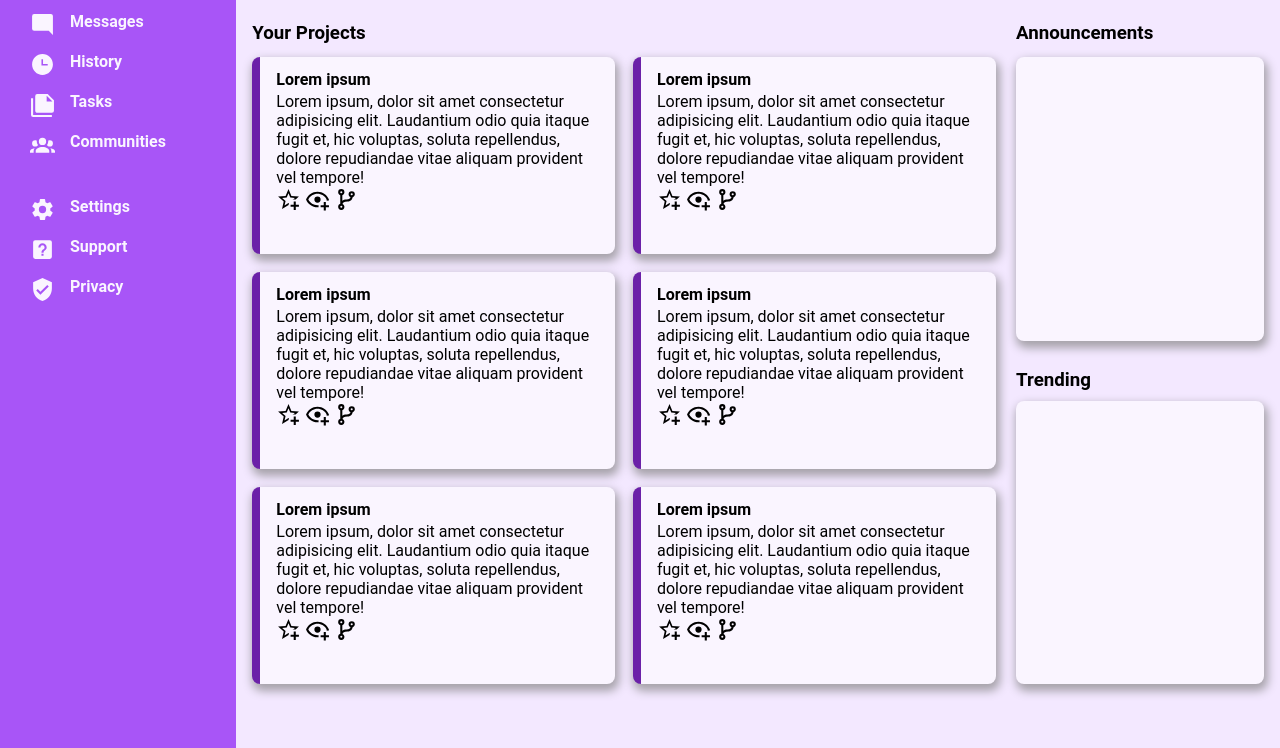
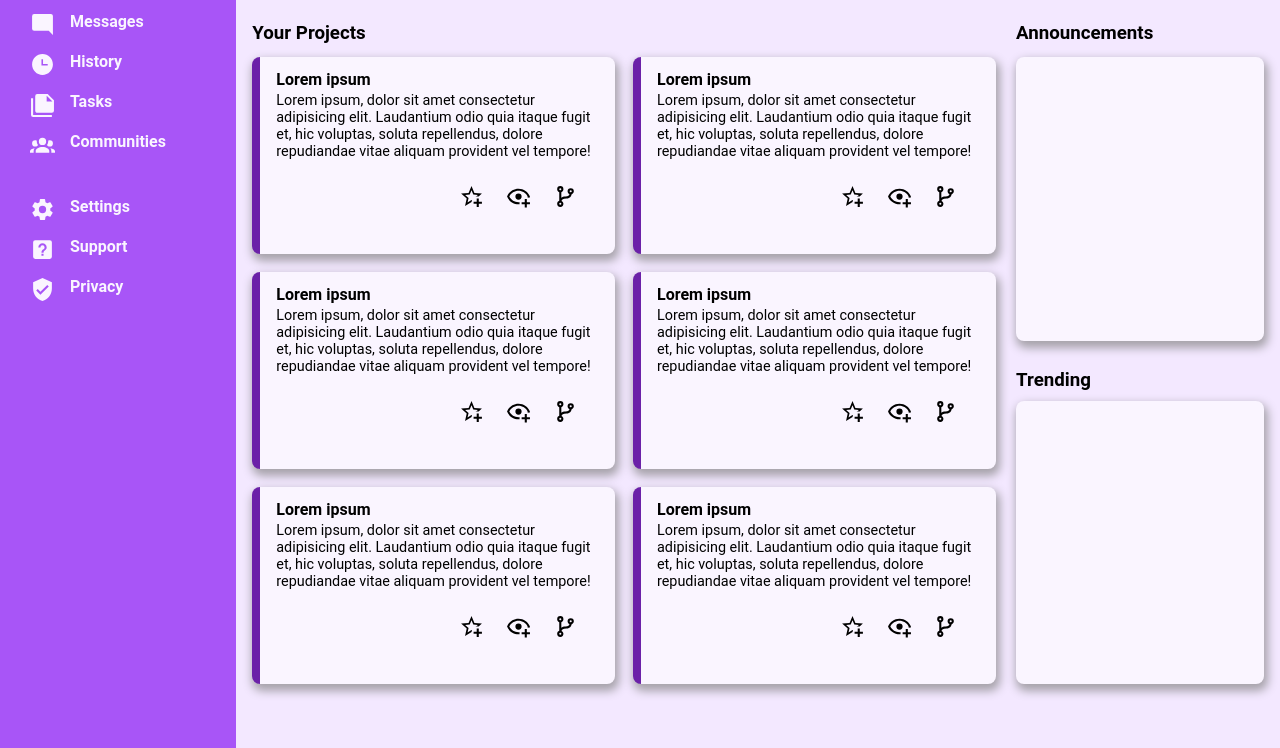
Before and after one commit to GerardoSalinas/Admin-dashboard, a website: page public/index.html in a window 1280 px wide. Shown: the part 158-906 px from the top of the page. Drawn offline with Linux system fonts and the light colour scheme.

Commit message:
Positions card icons

```diff
--- a/public/styles.css
+++ b/public/styles.css
@@ -158,9 +158,24 @@ main{
 
 .card{
     /* border: 2px solid yellowgreen; */
+    display: flex;
+    flex-direction: column;
     background-color: #faf5ff;
     border-left: 8px solid #6b21a8;
     padding: 0.8rem 1rem 0.8rem 1rem;
+}
+
+.card p{
+    font-size: 0.9rem;
+}
+
+.iconHolder {
+    position: relative;
+    top: 1.5rem;
+    display: flex;
+    width: 50%;
+    justify-content: space-evenly;
+    align-self: flex-end;
 }
 .card,
 .announcementContainer,
```
